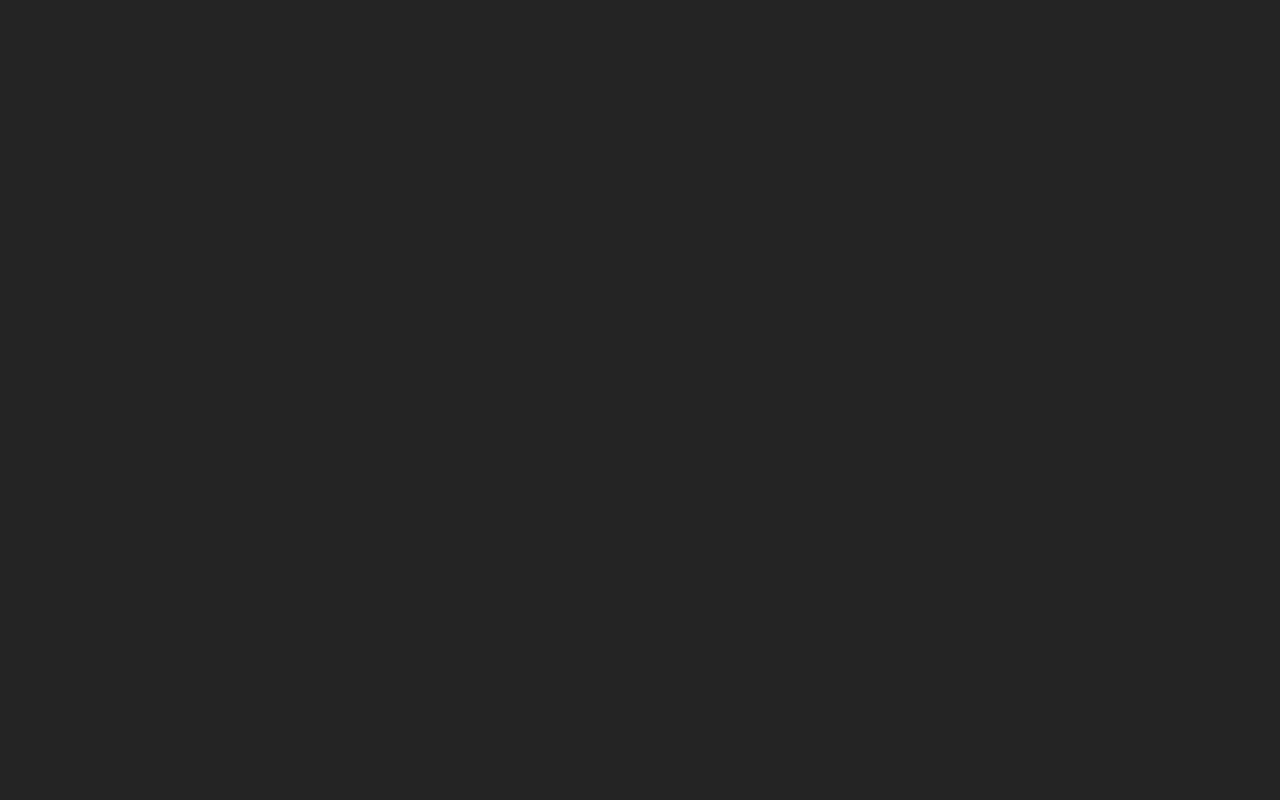
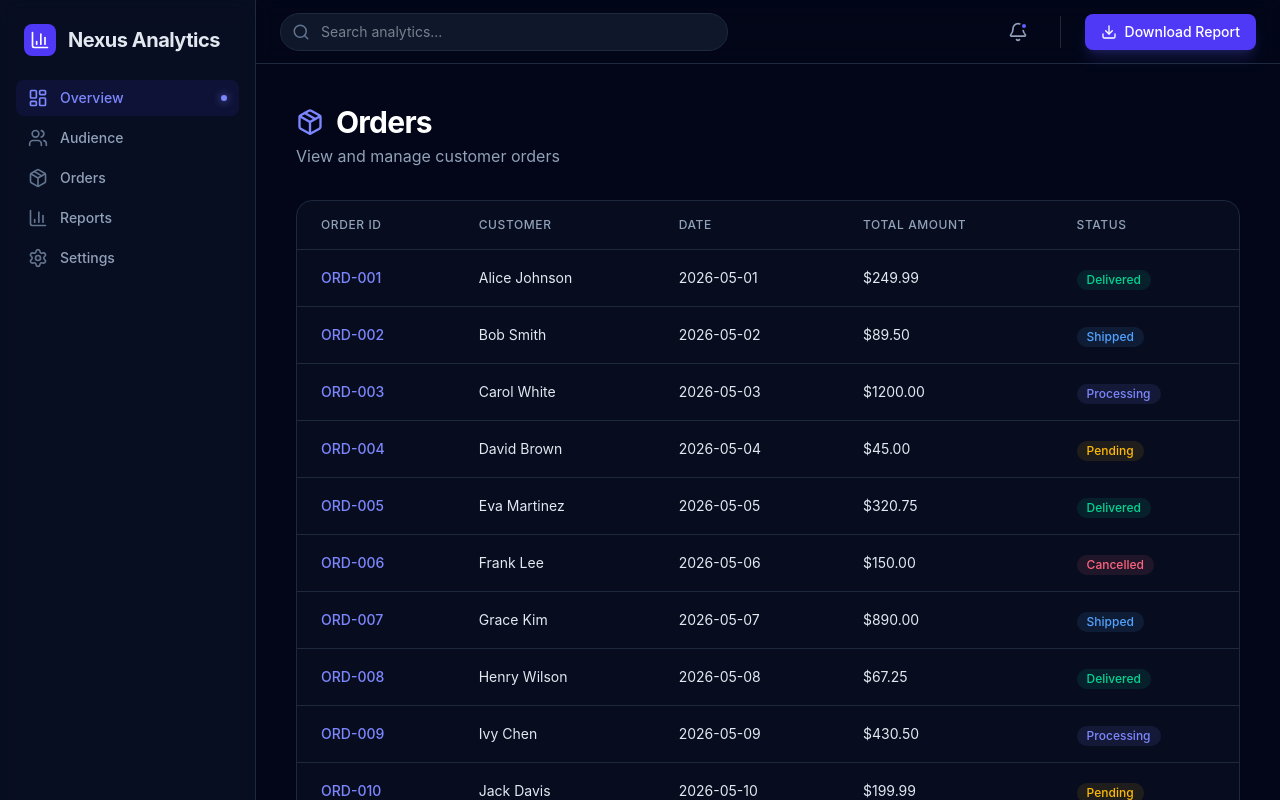
Before and after one commit to sameert-iprogrammer/testing-app, a React (Vite) app: page /orders in a window 1280 px wide. Before the commit this address had no page. Shown: the top 800 px of the page. Built offline with nearby package versions, Linux system fonts and the light colour scheme; sample sign-in values are in the browser's storage.

Commit message:
Add Orders page with mock data and routing

```diff
--- a/src/App.tsx
+++ b/src/App.tsx
@@ -5,6 +5,7 @@ import DashboardLayout from './components/DashboardLayout';
 import DashboardPage from './pages/DashboardPage';
 import SettingsPage from './pages/SettingsPage';
 import ReportsPage from './pages/ReportsPage';
+import OrdersPage from './pages/OrdersPage';
 
 function App() {
   return (
@@ -35,6 +36,13 @@ function App() {
             </DashboardLayout>
           </ProtectedRoute>
         } />
+        <Route path="/orders" element={
+          <ProtectedRoute>
+            <DashboardLayout>
+              <OrdersPage />
+            </DashboardLayout>
+          </ProtectedRoute>
+        } />
 
         {/* Default Redirect */}
         <Route path="/" element={<Navigate to="/login" replace />} />
--- a/src/components/DashboardLayout.tsx
+++ b/src/components/DashboardLayout.tsx
@@ -4,6 +4,7 @@ import {
   Users,
   BarChart3,
   Settings,
+  Package,
   Bell,
   Search,
   Menu,
@@ -52,6 +53,7 @@ const DashboardLayout: React.FC<LayoutProps> = ({ children }) => {
               active
             />
             <NavItem icon={<Users size={20} />} label="Audience" />
+            <NavItem icon={<Package size={20} />} label="Orders" onClick={() => navigate("/orders")} />
             <NavItem icon={<BarChart3 size={20} />} label="Reports" onClick={() => navigate("/reports")} />
             <NavItem icon={<Settings size={20} />} label="Settings" onClick={() => navigate("/settings")} />
           </nav>
--- /dev/null
+++ b/src/data/mockOrders.ts
@@ -0,0 +1,27 @@
+interface Order {
+  id: string;
+  customer: string;
+  date: string;
+  total: number;
+  status: 'Pending' | 'Processing' | 'Shipped' | 'Delivered' | 'Cancelled';
+}
+
+const mockOrders: Order[] = [
+  { id: 'ORD-001', customer: 'Alice Johnson', date: '2026-05-01', total: 249.99, status: 'Delivered' },
+  { id: 'ORD-002', customer: 'Bob Smith', date: '2026-05-02', total: 89.50, status: 'Shipped' },
+  { id: 'ORD-003', customer: 'Carol White', date: '2026-05-03', total: 1200.00, status: 'Processing' },
+  { id: 'ORD-004', customer: 'David Brown', date: '2026-05-04', total: 45.00, status: 'Pending' },
+  { id: 'ORD-005', customer: 'Eva Martinez', date: '2026-05-05', total: 320.75, status: 'Delivered' },
+  { id: 'ORD-006', customer: 'Frank Lee', date: '2026-05-06', total: 150.00, status: 'Cancelled' },
+  { id: 'ORD-007', customer: 'Grace Kim', date: '2026-05-07', total: 890.00, status: 'Shipped' },
+  { id: 'ORD-008', customer: 'Henry Wilson', date: '2026-05-08', total: 67.25, status: 'Delivered' },
+  { id: 'ORD-009', customer: 'Ivy Chen', date: '2026-05-09', total: 430.50, status: 'Processing' },
+  { id: 'ORD-010', customer: 'Jack Davis', date: '2026-05-10', total: 199.99, status: 'Pending' },
+  { id: 'ORD-011', customer: 'Karen Taylor', date: '2026-05-11', total: 75.00, status: 'Delivered' },
+  { id: 'ORD-012', customer: 'Leo Garcia', date: '2026-05-12', total: 560.00, status: 'Shipped' },
+  { id: 'ORD-013', customer: 'Mia Robinson', date: '2026-05-13', total: 210.30, status: 'Cancelled' },
+  { id: 'ORD-014', customer: 'Noah Clark', date: '2026-05-14', total: 340.00, status: 'Processing' },
+  { id: 'ORD-015', customer: 'Olivia Hall', date: '2026-05-15', total: 98.75, status: 'Pending' },
+];
+
+export { mockOrders };
--- /dev/null
+++ b/src/pages/OrdersPage.tsx
@@ -0,0 +1,72 @@
+import React from 'react';
+import { Package } from 'lucide-react';
+import { mockOrders } from '../data/mockOrders';
+
+interface Order {
+  id: string;
+  customer: string;
+  date: string;
+  total: number;
+  status: 'Pending' | 'Processing' | 'Shipped' | 'Delivered' | 'Cancelled';
+}
+
+const StatusBadge: React.FC<{ status: Order['status'] }> = ({ status }) => {
+  const styles: Record<Order['status'], string> = {
+    Pending: 'bg-amber-400/10 text-amber-400',
+    Processing: 'bg-indigo-400/10 text-indigo-400',
+    Shipped: 'bg-blue-400/10 text-blue-400',
+    Delivered: 'bg-emerald-400/10 text-emerald-400',
+    Cancelled: 'bg-rose-400/10 text-rose-400',
+  };
+
+  return (
+    <span className={`inline-flex items-center px-2.5 py-0.5 rounded-full text-xs font-medium ${styles[status]}`}>
+      {status}
+    </span>
+  );
+};
+
+const OrdersPage: React.FC = () => {
+  return (
+    <div className="space-y-8 animate-in fade-in duration-700">
+      <div className="flex flex-col gap-1">
+        <h1 className="text-3xl font-bold tracking-tight text-white flex items-center gap-3">
+          <Package className="text-indigo-400" size={28} />
+          Orders
+        </h1>
+        <p className="text-slate-400">View and manage customer orders</p>
+      </div>
+
+      <div className="bg-slate-900/40 border border-slate-800 rounded-2xl overflow-hidden">
+        <div className="overflow-x-auto">
+          <table className="w-full max-w-full text-left" aria-label="Orders">
+            <thead>
+              <tr className="border-b border-slate-800">
+                <th className="px-6 py-4 text-xs font-medium text-slate-400 uppercase tracking-wider">Order ID</th>
+                <th className="px-6 py-4 text-xs font-medium text-slate-400 uppercase tracking-wider">Customer</th>
+                <th className="px-6 py-4 text-xs font-medium text-slate-400 uppercase tracking-wider">Date</th>
+                <th className="px-6 py-4 text-xs font-medium text-slate-400 uppercase tracking-wider">Total Amount</th>
+                <th className="px-6 py-4 text-xs font-medium text-slate-400 uppercase tracking-wider">Status</th>
+              </tr>
+            </thead>
+            <tbody>
+              {mockOrders.map((order) => (
+                <tr key={order.id} className="border-b border-slate-800 last:border-b-0 hover:bg-slate-800/30 transition-colors">
+                  <td className="px-6 py-4 text-sm font-medium text-indigo-400">{order.id}</td>
+                  <td className="px-6 py-4 text-sm text-slate-200">{order.customer}</td>
+                  <td className="px-6 py-4 text-sm text-slate-200">{order.date}</td>
+                  <td className="px-6 py-4 text-sm text-slate-200">${order.total.toFixed(2)}</td>
+                  <td className="px-6 py-4">
+                    <StatusBadge status={order.status} />
+                  </td>
+                </tr>
+              ))}
+            </tbody>
+          </table>
+        </div>
+      </div>
+    </div>
+  );
+};
+
+export default OrdersPage;
```
Also changed, not shown: 3 other files (tests, documents, lock files or other folders).
